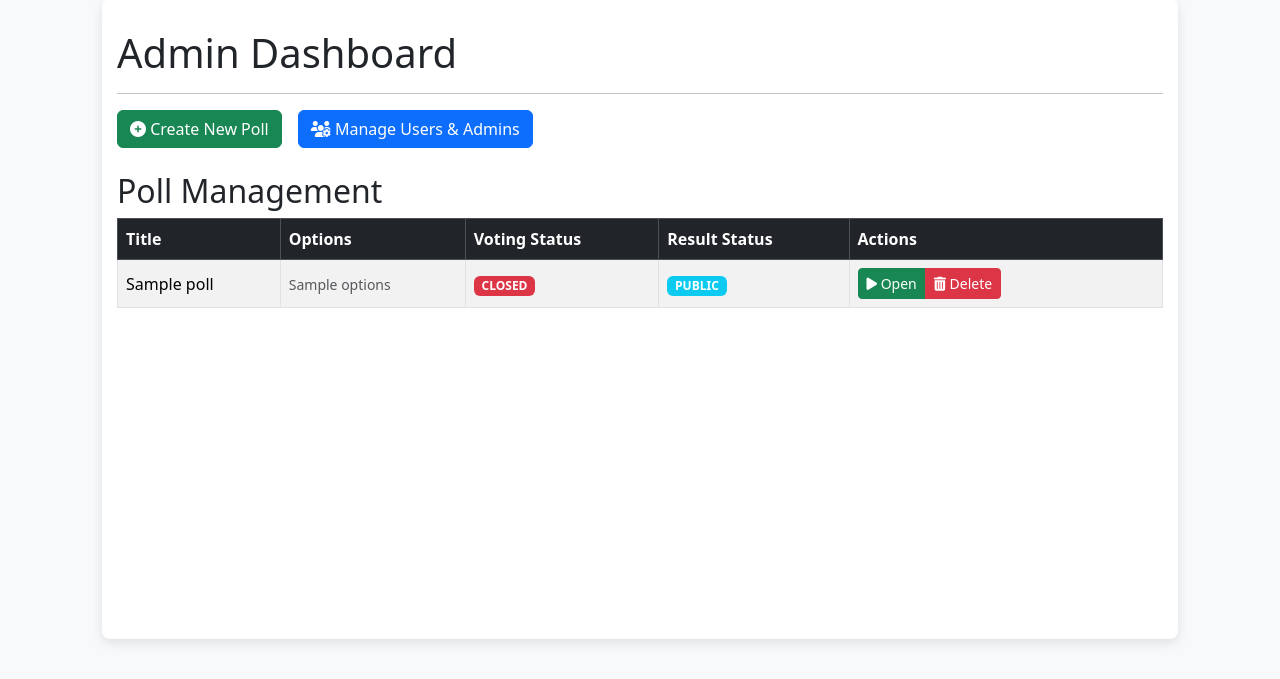
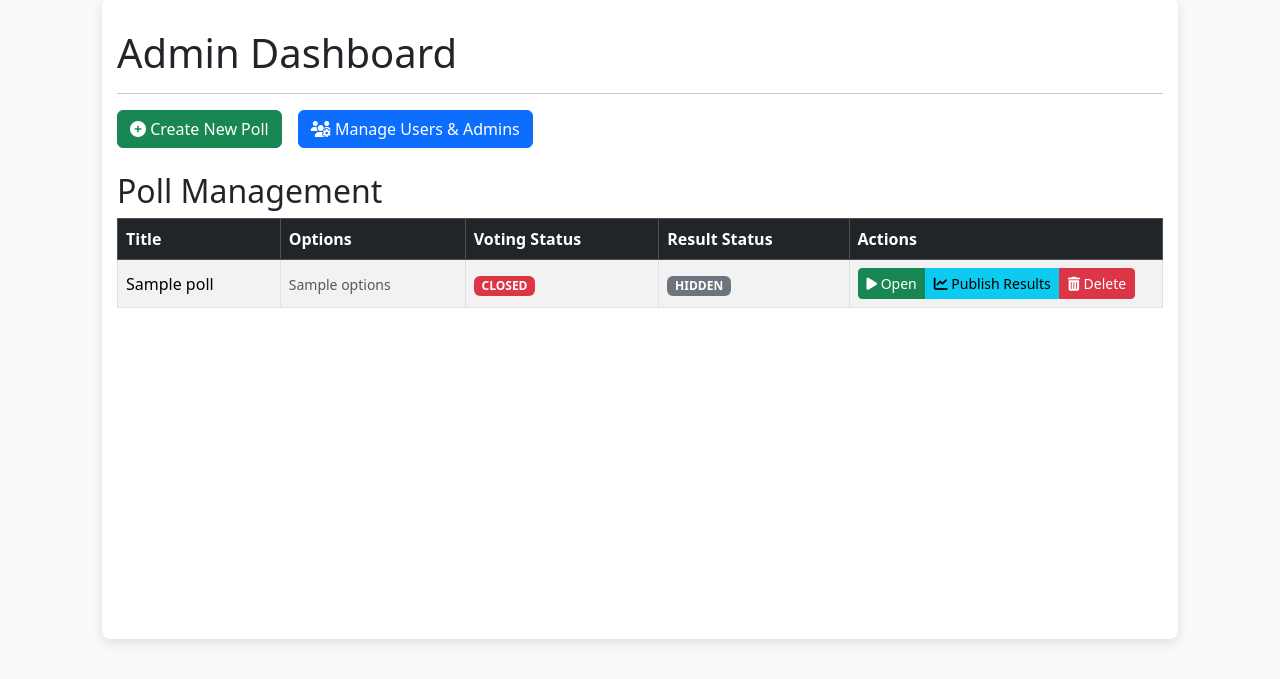
Before and after one commit to tahlil29/Voting-Site, a Flask app: template templates/admin_dashboard.html in a window 1280 px wide. Shown: the part 77-756 px from the top of the page. Run offline with Flask 3, Linux system fonts and the light colour scheme; the template is opened without the code that fills it: most values are stand-ins (such as "Sample title", 1, 10 or a date in 2020).

Commit message:
Fix template notation and BuildError for Google Sheets

```diff
--- a/templates/admin_dashboard.html
+++ b/templates/admin_dashboard.html
@@ -29,27 +29,31 @@
             <tbody>
                 {% for poll in polls %}
                 <tr>
-                    <td>{{ poll.title }}</td>
-                    <td><span class="text-muted small">{{ poll.options }}</span></td>
-                    <td><span class="badge bg-{{ 'success' if poll.is_published else 'danger' }}">
-                        {{ "OPEN" if poll.is_published else "CLOSED" }}
-                    </span></td>
-                    <td><span class="badge bg-{{ 'info' if poll.results_published else 'secondary' }}">
-                        {{ "PUBLIC" if poll.results_published else "HIDDEN" }}
-                    </span></td>
+                    <td>{{ poll['title'] }}</td>
+                    <td><span class="text-muted small">{{ poll['options'] }}</span></td>
+                    <td>
+                        <span class="badge bg-{{ 'success' if poll['is_published']|upper == 'TRUE' else 'danger' }}">
+                            {{ "OPEN" if poll['is_published']|upper == 'TRUE' else "CLOSED" }}
+                        </span>
+                    </td>
+                    <td>
+                        <span class="badge bg-{{ 'info' if poll['results_published']|upper == 'TRUE' else 'secondary' }}">
+                            {{ "PUBLIC" if poll['results_published']|upper == 'TRUE' else "HIDDEN" }}
+                        </span>
+                    </td>
                     <td>
                         <div class="btn-group" role="group">
-                            {% if not poll.is_published %}
-                                <a href="{{ url_for('toggle_poll', poll_id=poll.id, action='publish') }}" class="btn btn-success btn-sm"><i class="fas fa-play"></i> Open</a>
+                            {% if poll['is_published']|upper != 'TRUE' %}
+                                <a href="{{ url_for('toggle_poll', poll_id=poll['id'], action='publish') }}" class="btn btn-success btn-sm"><i class="fas fa-play"></i> Open</a>
                             {% else %}
-                                <a href="{{ url_for('toggle_poll', poll_id=poll.id, action='unpublish') }}" class="btn btn-warning btn-sm"><i class="fas fa-pause"></i> Close</a>
+                                <a href="{{ url_for('toggle_poll', poll_id=poll['id'], action='unpublish') }}" class="btn btn-warning btn-sm"><i class="fas fa-pause"></i> Close</a>
                             {% endif %}
 
-                            {% if not poll.results_published %}
-                                <a href="{{ url_for('toggle_poll', poll_id=poll.id, action='publish_results') }}" class="btn btn-info btn-sm"><i class="fas fa-chart-line"></i> Publish</a>
+                            {% if poll['results_published']|upper != 'TRUE' %}
+                                <a href="{{ url_for('toggle_poll', poll_id=poll['id'], action='publish_results') }}" class="btn btn-info btn-sm"><i class="fas fa-chart-line"></i> Publish Results</a>
                             {% endif %}
 
-                            <a href="{{ url_for('toggle_poll', poll_id=poll.id, action='delete') }}" onclick="return confirm('Are you sure you want to delete this poll and all votes?')" class="btn btn-danger btn-sm"><i class="fas fa-trash-alt"></i> Delete</a>
+                            <a href="{{ url_for('toggle_poll', poll_id=poll['id'], action='delete') }}" onclick="return confirm('Are you sure?')" class="btn btn-danger btn-sm"><i class="fas fa-trash-alt"></i> Delete</a>
                         </div>
                     </td>
                 </tr>
@@ -58,6 +62,6 @@
         </table>
     </div>
     {% else %}
-        <div class="alert alert-info" role="alert">No polls have been created yet. Click "Create New Poll" to get started!</div>
+        <div class="alert alert-info" role="alert">No polls created yet.</div>
     {% endif %}
 {% endblock %}
```
Also changed, not shown: templates/user_dashboard.html (+4 -13 lines), templates/vote.html (+4 -4 lines).
